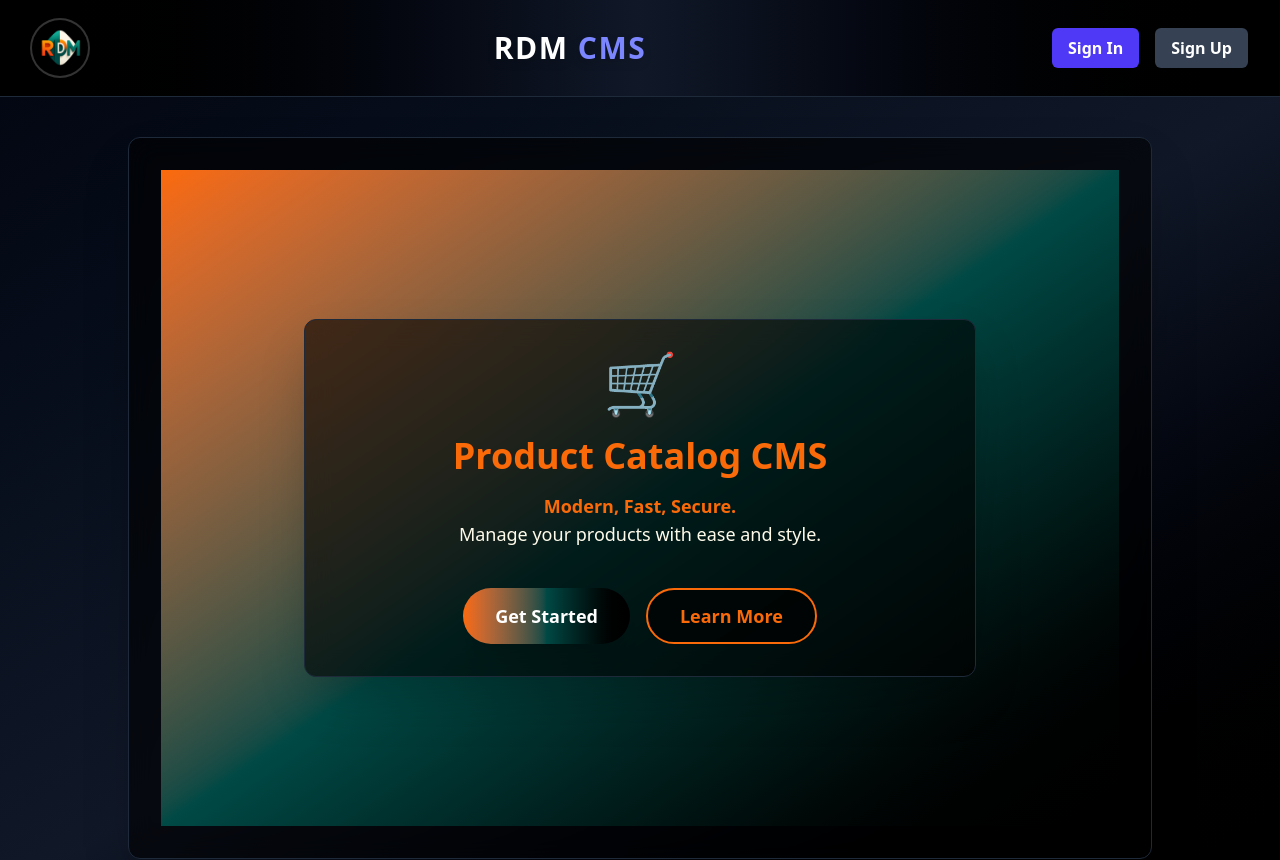
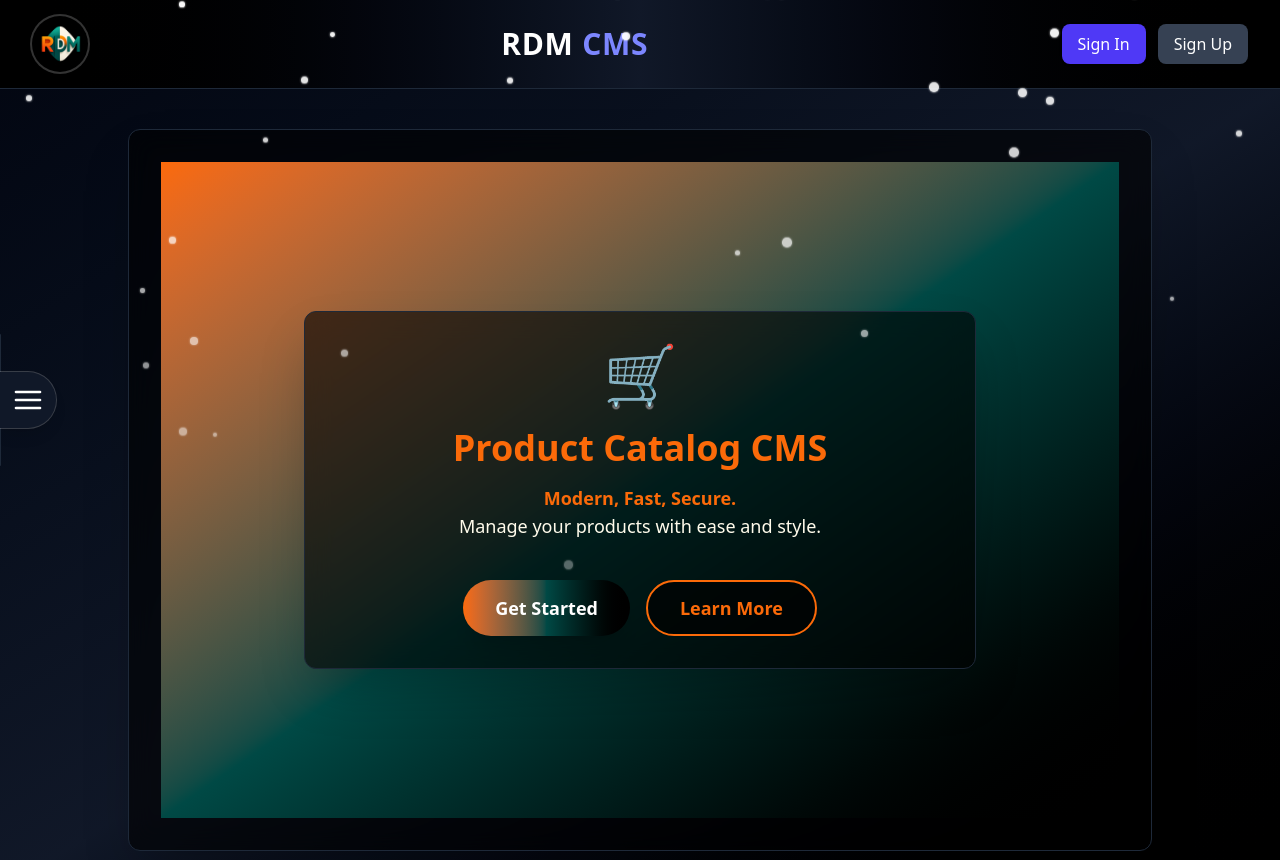
Before and after one commit to RajkumarS2004/CMS-PROJECT, a React (Vite) app in the folder client/: page / in a window 1280 px wide. Shown: the top 860 px of the page. Built offline with nearby package versions, Linux system fonts and the light colour scheme.

Commit message:
layouts change

```diff
--- a/client/src/App.jsx
+++ b/client/src/App.jsx
@@ -1,5 +1,5 @@
 import { AuthProvider } from "./context/Authcontext";
-import AppRoutes from "./routes/Approutes";
+import AppRoutes from "./routes/AppRoutes";
 
 function App() {
   return (
--- a/client/src/index.css
+++ b/client/src/index.css
@@ -1 +1,32 @@
 @import "tailwindcss";
+.snowfall-container {
+  overflow: hidden;
+  pointer-events: none;
+  position: fixed;
+  inset: 0;
+  z-index: 50;
+}
+
+.snowflake {
+  position: absolute;
+  top: -10px;
+  background: white;
+  border-radius: 50%;
+  filter: drop-shadow(0 0 1px rgba(255,255,255,0.8));
+  animation-name: fall;
+  animation-timing-function: linear;
+  animation-iteration-count: infinite;
+  will-change: transform, opacity;
+}
+
+/* Falling animation */
+@keyframes fall {
+  0% {
+    transform: translateY(-10px);
+    opacity: 1;
+  }
+  100% {
+    transform: translateY(110vh);
+    opacity: 0;
+  }
+}
--- a/client/src/layout/Basiclayouts.jsx
+++ b/client/src/layout/Basiclayouts.jsx
@@ -1,44 +1,124 @@
-import logo from '../assets/LOGO.png';
-import { Outlet } from 'react-router';
+import { useState } from "react";
+import { Outlet, Link } from "react-router-dom";
+import logo from "../assets/LOGO.png";
+import Snowfall from "./Snowfall";
+export default function Basiclayout() {
+  const [navOpen, setNavOpen] = useState(false);
 
-export default function Basiclayout() {
   return (
-        <>
-            <header className="bg-gradient-to-r from-black via-gray-900 to-black text-white py-5 px-8 shadow-xl border-b border-gray-800">
-                <nav className="flex items-center justify-between">
+    <div className="min-h-screen flex flex-col bg-black text-white relative">
+      {/* Header */}
+      <header className="bg-gradient-to-r from-black via-gray-900 to-black border-b border-gray-800 shadow-md">
+        <nav className="max-w-7xl mx-auto px-4 sm:px-6 lg:px-8 py-4 flex items-center justify-between">
           <img
             src={logo}
             alt="Logo"
             className="h-14 w-14 rounded-full shadow-lg ring-2 ring-white/20 hover:scale-110 transition-transform duration-300"
           />
-                    <div className="flex-1 flex justify-center">
-                        <h1 className="text-3xl font-extrabold text-white tracking-wider drop-shadow-lg">
+          <div className="flex items-center space-x-3">
+            <h1 className="text-2xl sm:text-3xl font-bold tracking-wide">
               RDM <span className="text-indigo-400">CMS</span>
             </h1>
           </div>
-                    <div className="flex gap-4">
-                        <a
-                            href="/signin"
-                            className="px-4 py-2 rounded-md bg-indigo-600 hover:bg-indigo-700 text-white font-semibold transition"
+
+          {/* Auth Buttons */}
+          <div className="flex items-center gap-3">
+            <Link
+              to="/signin"
+              className="px-4 py-2 rounded-lg bg-indigo-600 hover:bg-indigo-700 text-white text-sm sm:text-base font-medium transition-colors duration-300 shadow"
             >
               Sign In
-                        </a>
-                        <a
-                            href="/signup"
-                            className="px-4 py-2 rounded-md bg-gray-700 hover:bg-gray-800 text-white font-semibold transition"
+            </Link>
+            <Link
+              to="/signup"
+              className="px-4 py-2 rounded-lg bg-gray-700 hover:bg-gray-800 text-white text-sm sm:text-base font-medium transition-colors duration-300 shadow"
             >
               Sign Up
-                        </a>
+            </Link>
           </div>
         </nav>
       </header>
-            <main className="bg-gradient-to-br from-gray-950 via-gray-900 to-black min-h-[calc(100vh-144px)] py-10 px-4 sm:px-8">
-                <div className="max-w-5xl mx-auto bg-black/60 rounded-xl shadow-2xl p-8 border border-gray-800 backdrop-blur-md">
+
+      {/* Sidebar */}
+      <aside
+        className={`fixed top-1/2 left-0 z-50 -translate-y-1/2 bg-gray-900 border-r border-gray-800 shadow-xl flex flex-col
+          transition-all duration-300 overflow-hidden rounded-tr-xl rounded-br-xl
+          ${navOpen ? "w-48 py-6 px-4 gap-4" : "w-0 p-0 gap-0"}`}
+      >
+        <NavItemFull to="/" label="Home" onClick={() => setNavOpen(false)} />
+        <NavItemFull
+          to="/about"
+          label="About"
+          onClick={() => setNavOpen(false)}
+        />
+        <NavItemFull
+          to="/developer"
+          label="Developer"
+          onClick={() => setNavOpen(false)}
+        />
+      </aside>
+
+      {/* Nav Icon fixed left middle */}
+      <button
+        onClick={() => setNavOpen((prev) => !prev)}
+        aria-label="Toggle navigation"
+        className={`
+          fixed top-1/2 left-0 -translate-y-1/2 z-60 bg-gray-900 rounded-r-full p-3 shadow-lg ring-1 ring-white/20
+          hover:bg-indigo-700 transition-all duration-300 focus:outline-none
+          ${
+            navOpen
+              ? "opacity-0 scale-50 pointer-events-none"
+              : "opacity-100 scale-100"
+          }
+        `}
+      >
+        {/* Hamburger icon */}
+        <svg
+          className="h-8 w-8 text-white"
+          fill="none"
+          stroke="currentColor"
+          strokeWidth="2"
+          strokeLinecap="round"
+          strokeLinejoin="round"
+          viewBox="0 0 24 24"
+        >
+          <line x1="3" y1="6" x2="21" y2="6" />
+          <line x1="3" y1="12" x2="21" y2="12" />
+          <line x1="3" y1="18" x2="21" y2="18" />
+        </svg>
+      </button>
+
+      {/* Optional Background Overlay */}
+      {navOpen && (
+        <div
+          className="fixed inset-0 bg-black/40 z-40"
+          onClick={() => setNavOpen(false)}
+        />
+      )}
+
+      {/* Main Content */}
+      <main className="flex-1 py-10 px-4 sm:px-8 bg-gradient-to-br from-gray-950 via-gray-900 to-black relative overflow-hidden">
+        <Snowfall />
+        <div className="max-w-5xl mx-auto bg-black/60 rounded-xl shadow-2xl p-8 border border-gray-800 backdrop-blur-md relative z-10">
           <Outlet />
         </div>
       </main>
+
+      {/* Footer */}
       <Footer />
-        </>
+    </div>
+  );
+}
+
+function NavItemFull({ to, label, onClick }) {
+  return (
+    <Link
+      to={to}
+      onClick={onClick}
+      className="text-gray-300 hover:text-indigo-400 font-semibold text-lg transition-colors rounded-md px-3 py-2"
+    >
+      {label}
+    </Link>
   );
 }
 
@@ -46,7 +126,9 @@ function Footer() {
   return (
     <footer className="bg-gradient-to-r from-black via-gray-900 to-black text-gray-400 py-5 text-center border-t border-gray-800">
       <span className="text-sm tracking-wide">
-                &copy; {new Date().getFullYear()} <span className="font-semibold text-white">RDM CMS Project</span>. All rights reserved.
+        &copy; {new Date().getFullYear()}{" "}
+        <span className="font-semibold text-white">RDM CMS Project</span>. All
+        rights reserved.
       </span>
     </footer>
   );
--- a/client/src/layout/Dashboardlayouts.jsx
+++ b/client/src/layout/Dashboardlayouts.jsx
@@ -1,5 +1,4 @@
 
-import { useContext } from "react";
 import { Link, Outlet, useLocation } from "react-router";
 import AuthContext from "../context/Authcontext";
 
--- /dev/null
+++ b/client/src/layout/Snowfall.jsx
@@ -0,0 +1,33 @@
+function Snowfall() {
+  const snowflakeCount = 50; // more flakes for better effect
+  const snowflakes = Array.from({ length: snowflakeCount });
+
+  return (
+    <div className="snowfall-container pointer-events-none fixed inset-0 z-50">
+      {snowflakes.map((_, i) => {
+        // Random values for position, size, duration, delay
+        const left = Math.random() * 100; // vw
+        const size = 4 + Math.random() * 6; // px
+        const duration = 7 + Math.random() * 10; // seconds
+        const delay = Math.random() * 10; // seconds
+        const opacity = 0.3 + Math.random() * 0.7;
+
+        return (
+          <div
+            key={i}
+            className="snowflake"
+            style={{
+              left: `${left}vw`,
+              width: `${size}px`,
+              height: `${size}px`,
+              animationDuration: `${duration}s`,
+              animationDelay: `${delay}s`,
+              opacity,
+            }}
+          />
+        );
+      })}
+    </div>
+  );
+}
+export default Snowfall;
--- a/client/src/pages/Developer.jsx
+++ b/client/src/pages/Developer.jsx
@@ -38,7 +38,7 @@ function Developer() {
         <div className="flex items-center justify-center bg-gradient-to-br from-[#fb6a09] via-[#004945] to-black min-h-[calc(100vh-144px)] py-10 px-4 sm:px-8">
             <div className="w-full max-w-2xl bg-black/60 rounded-xl shadow-2xl p-8 border border-gray-800 backdrop-blur-md">
                 <div className="flex flex-col items-center justify-center">
-                    <h1 className="text-4xl font-bold mb-4 text-[#fb6a09]">About Us</h1>
+                    <h1 className="text-4xl font-bold mb-4 text-[#fb6a09]">Meet Our  Developers</h1>
                     <p className="text-lg text-amber-50 max-w-md text-center mb-8">
                         Meet our passionate MERN Stack Developers, each specializing in a core technology to deliver robust, scalable, and dynamic web solutions.
                     </p>
--- a/client/src/pages/Home.jsx
+++ b/client/src/pages/Home.jsx
@@ -1,6 +1,13 @@
 import React from 'react';
+import { useNavigate } from 'react-router-dom';
 
 function Home() {
+    const navigate = useNavigate();
+
+    const handleGetStarted = () => {
+        navigate('/signin');
+    };
+
     return (
         <div className="flex items-center justify-center bg-gradient-to-br from-[#fb6a09] via-[#004945] to-black min-h-[calc(100vh-144px)] py-10 px-4 sm:px-8">
             <div className="w-full max-w-2xl bg-black/60 rounded-xl shadow-2xl p-8 border border-gray-800 backdrop-blur-md">
@@ -16,10 +23,16 @@ function Home() {
                         Manage your products with ease and style.
                     </p>
                     <div className="flex gap-4 w-full justify-center">
-                        <button className="px-8 py-3 bg-gradient-to-r from-[#fb6a09] via-[#004945] to-black text-white font-bold rounded-full shadow-xl hover:from-[#fb6a09]/80 hover:to-black/80 transition-all duration-200 text-lg">
+                        <button
+                            className="px-8 py-3 bg-gradient-to-r from-[#fb6a09] via-[#004945] to-black text-white font-bold rounded-full shadow-xl hover:from-[#fb6a09]/80 hover:to-black/80 transition-all duration-200 text-lg"
+                            onClick={handleGetStarted}
+                        >
                             Get Started
                         </button>
-                        <button className="px-8 py-3 bg-black/70 border-2 border-[#fb6a09] text-[#fb6a09] font-bold rounded-full shadow hover:bg-[#fb6a09]/10 transition-all duration-200 text-lg">
+                        <button
+                            className="px-8 py-3 bg-black/70 border-2 border-[#fb6a09] text-[#fb6a09] font-bold rounded-full shadow hover:bg-[#fb6a09]/10 transition-all duration-200 text-lg"
+                            onClick={() => navigate('/about')}
+                        >
                             Learn More
                         </button>
                     </div>
```
Also changed, not shown: client/src/pages/About.jsx (+17 -1 lines). Lines whose indentation alone changed are shown as unchanged.
